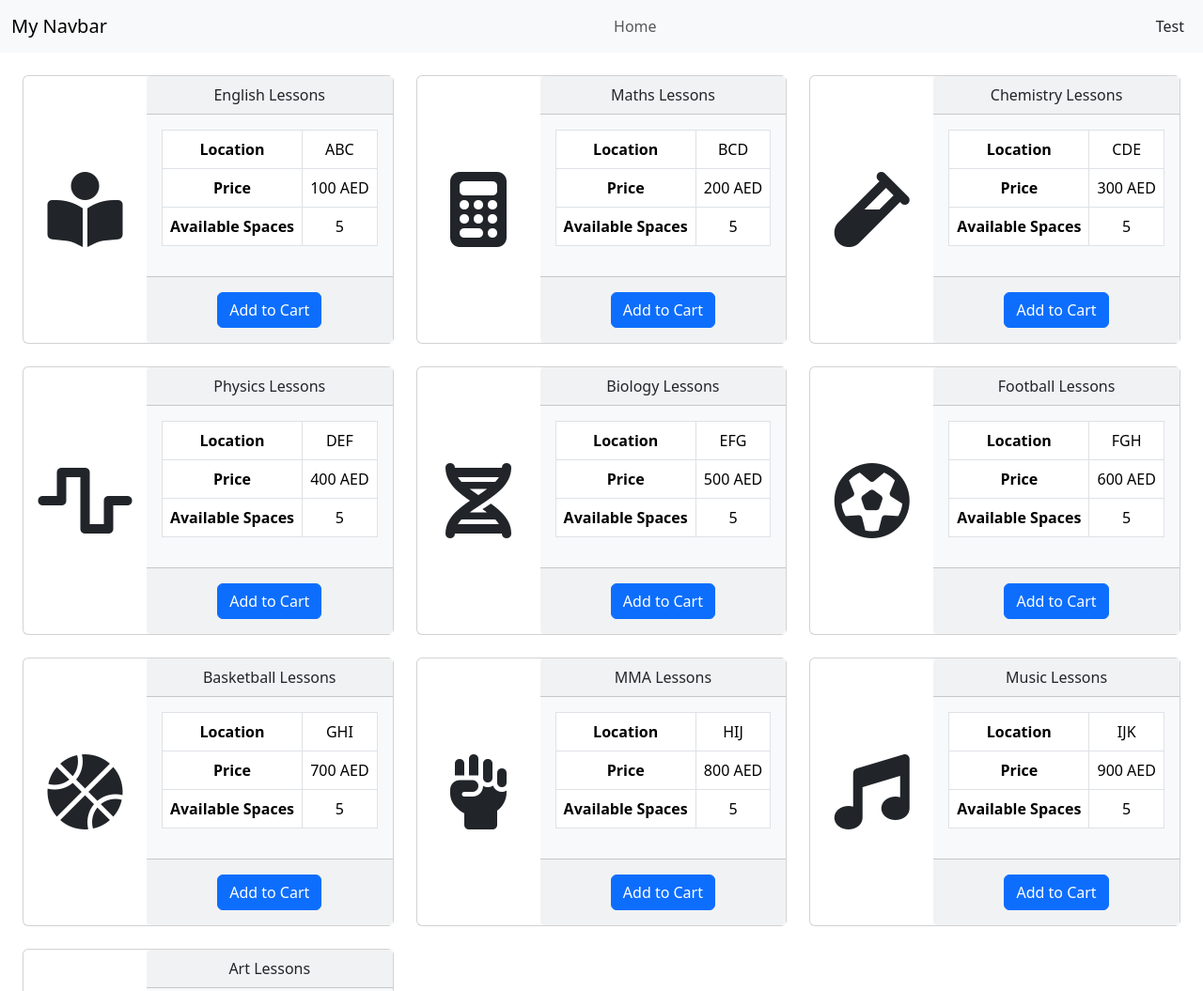
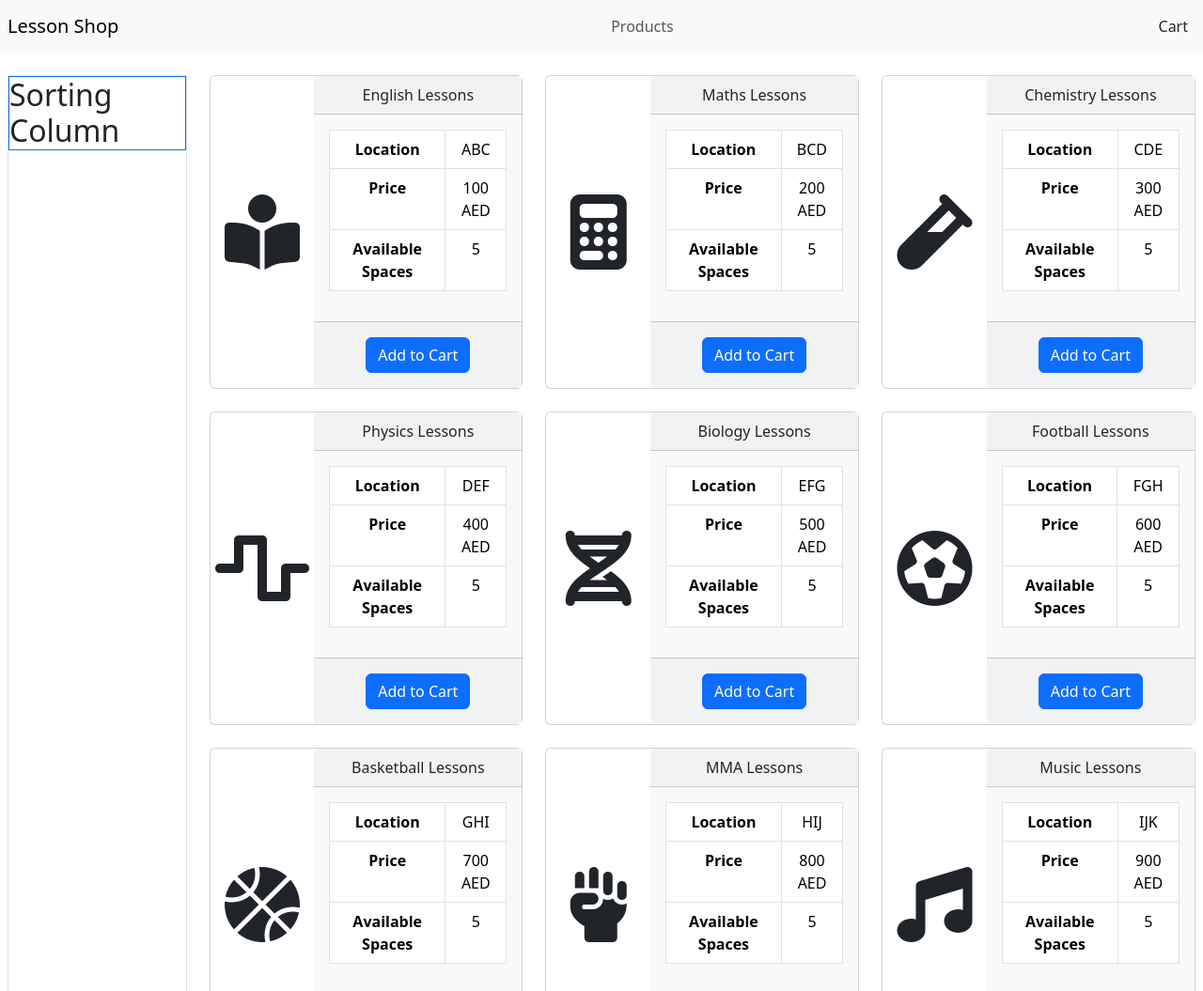
Before and after one commit to MV461/WebApp-Coursework-2, a plain HTML site: page CW1.html in a window 1280 px wide. Shown: the top 1055 px of the page at 94% size. Drawn offline with nearby package versions, Linux system fonts and the light colour scheme.

Commit message:
Added space for a "Sorting Column"; to place the sort function.
Formatted code.

```diff
--- a/CW1.html
+++ b/CW1.html
@@ -37,12 +37,13 @@
 
 <body>
 
+    <div class="row">
         <!-- Navbar START -->
-    <nav class="navbar navbar-expand-md bg-body-tertiary">
+        <nav class="navbar navbar-expand-md bg-body-tertiary p-2">
             <div class="container-fluid">
 
                 <!-- NavBar Brand START -->
-            <span class="navbar-brand mb-0 h1">My Navbar</span>
+                <span class="navbar-brand mb-0 h1">Lesson Shop</span>
                 <!-- NavBar Brand END -->
 
                 <!-- Hamburger Menu Button START -->
@@ -54,17 +55,26 @@
                 <!-- Nav Links START -->
                 <div class="collapse navbar-collapse" id="navbarNav">
                     <div class="navbar-nav mx-auto">
-                    <a class="nav-link p-2 rounded-pill" href="#">Home</a>
+                        <a class="nav-link p-2 rounded-pill" href="#">Products</a>
                     </div>
-                <a id="cart" class="nav-link p-2 rounded-pill" href="#"> Test</a>
+                    <a id="cart" class="nav-link p-2 rounded-pill" href="#">Cart</a>
                 </div>
                 <!-- Nav Links END -->
 
             </div>
         </nav>
         <!-- Navbar END -->
+    </div>
 
-    <main id="app" class="m-4">
+    <div class="row p-2 pt-4">
+        <div class="col-md-2">
+            <aside class="border h-100">
+                <h2 class="border border-primary">Sorting Column</h2>
+            </aside>
+        </div>
+
+        <div class="col-md-10">
+            <main id="app">
 
                 <div v-if="lessons">
 
@@ -148,6 +158,12 @@
                 </div>
 
             </main>
+        </div>
+    </div>
+
+
+
+
 
     <script>
         let webstore = new Vue({
```
Lines whose indentation alone changed are shown as unchanged.
